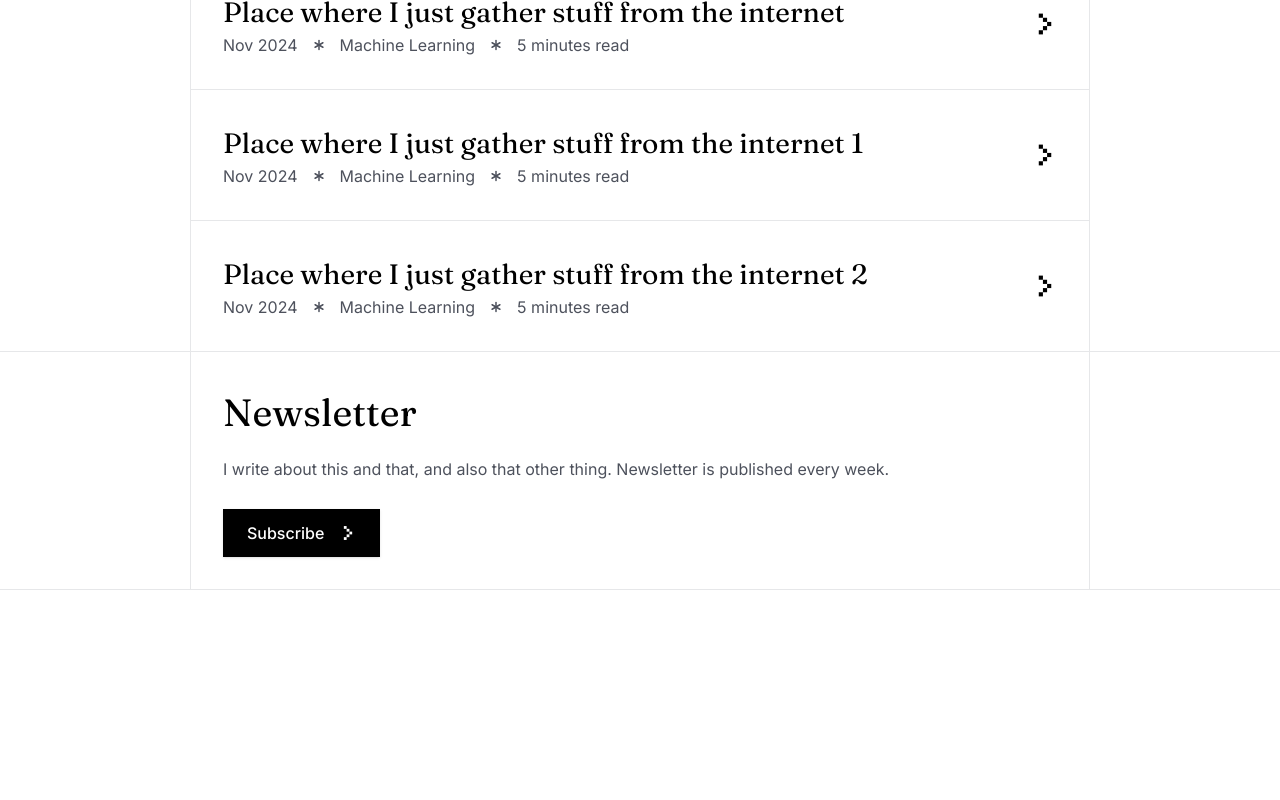
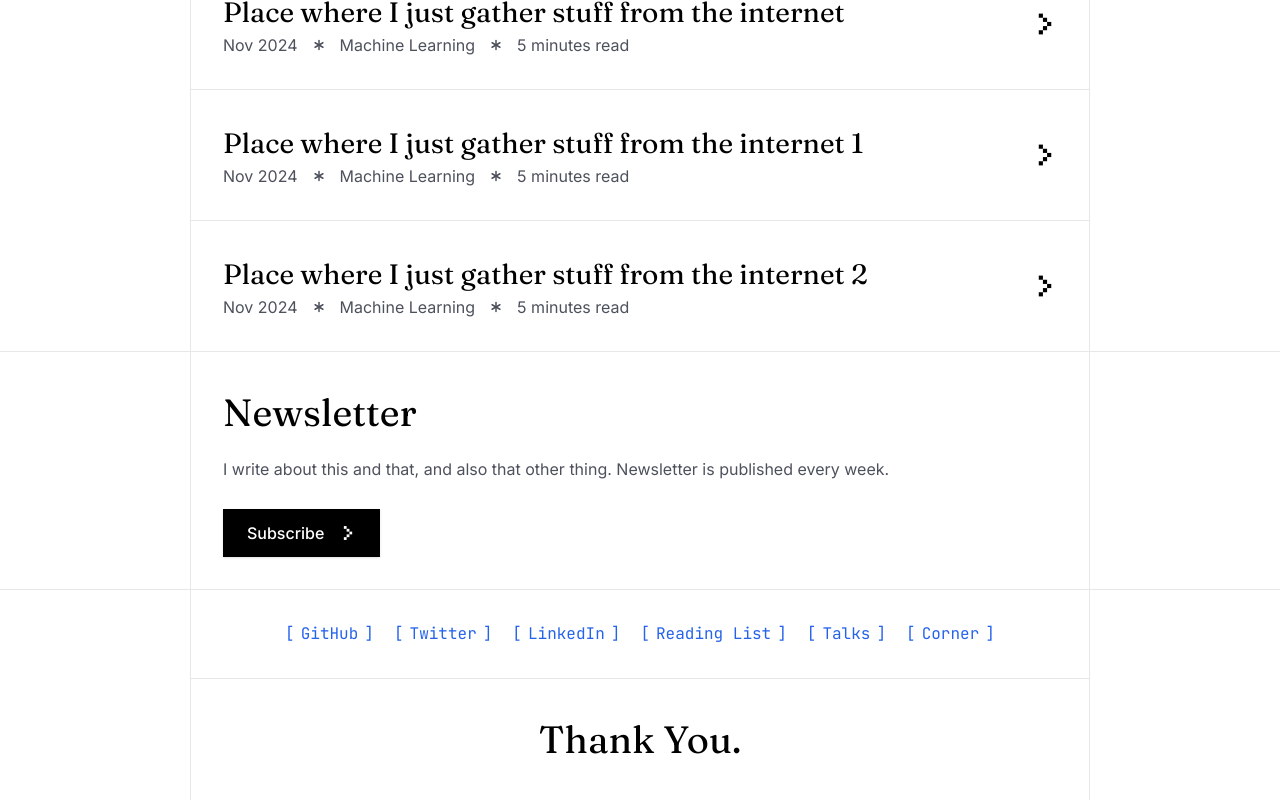
Before and after one commit to dubeyanant/portfolio-minimal, a Next.js app: page / in a window 1280 px wide. Shown: the part 1597-2397 px from the top of the page. Before the commit the page ends 2187 px from the top, so only its background shows below. Built offline with nearby package versions, Linux system fonts and the light colour scheme.

Commit message:
feat: add footer section

```diff
--- a/src/app/page.tsx
+++ b/src/app/page.tsx
@@ -1,4 +1,5 @@
 import Blogs from "@/components/Blogs";
+import Footer from "@/components/Footer";
 import Header from "@/components/Header";
 import Navbar from "@/components/Navbar";
 import Newsletter from "@/components/Newsletter";
@@ -12,6 +13,7 @@ export default function Home() {
 			<Projects />
 			<Blogs />
 			<Newsletter />
+			<Footer />
 		</main>
 	);
 }
--- /dev/null
+++ b/src/components/Footer.tsx
@@ -0,0 +1,30 @@
+import { FOOTER_LINKS } from "@/constants";
+import { cn } from "@/lib/utils";
+import type { GeneralComponent } from "@/types";
+import CustomLink from "./ui/custom-link";
+import TitleH2 from "./ui/title-h2";
+import { ViewContainer } from "./ui/view-container";
+
+const Footer = ({ className, ...props }: GeneralComponent) => {
+	return (
+		<footer id="footer" className={cn("", className)} {...props}>
+			<ViewContainer className="border-b border-border/10 flex justify-center gap-5 items-center">
+				{FOOTER_LINKS.map(link => (
+					<CustomLink
+						href={link.href}
+						key={link.text}
+						target={link.openInNewTab ? "_blank" : "_self"}
+						rel={link.openInNewTab ? "noopener noreferrer" : ""}
+					>
+						{link.text}
+					</CustomLink>
+				))}
+			</ViewContainer>
+			<ViewContainer>
+				<TitleH2 className="text-center">Thank You.</TitleH2>
+			</ViewContainer>
+		</footer>
+	);
+};
+
+export default Footer;
--- a/src/constants/index.ts
+++ b/src/constants/index.ts
@@ -1,4 +1,4 @@
-import type { BlogType, ProjectType } from "@/types";
+import type { BlogType, LinkType, ProjectType } from "@/types";
 
 export const PROJECTS: ProjectType[] = [
 	{
@@ -98,3 +98,34 @@ export const BLOGS: BlogType[] = [
 		readTime: 5,
 	},
 ];
+
+export const FOOTER_LINKS: LinkType[] = [
+	{
+		text: "GitHub",
+		href: "https://github.com/inclinedadarsh",
+		openInNewTab: true,
+	},
+	{
+		text: "Twitter",
+		href: "https://twitter.com/inclinedadarsh",
+		openInNewTab: true,
+	},
+	{
+		text: "LinkedIn",
+		href: "https://linkedin.com/in/dubeyadarsh",
+		openInNewTab: true,
+	},
+	{
+		text: "Reading List",
+		href: "https://readinglist.adarshdubey.com/",
+		openInNewTab: true,
+	},
+	{
+		text: "Talks",
+		href: "#",
+	},
+	{
+		text: "Corner",
+		href: "#",
+	},
+];
--- a/src/types/index.ts
+++ b/src/types/index.ts
@@ -7,7 +7,7 @@ export interface LinkComponent
 	className?: string;
 }
 
-type LinkType = {
+export type LinkType = {
 	href: string;
 	text: string;
 	openInNewTab?: boolean;
```
